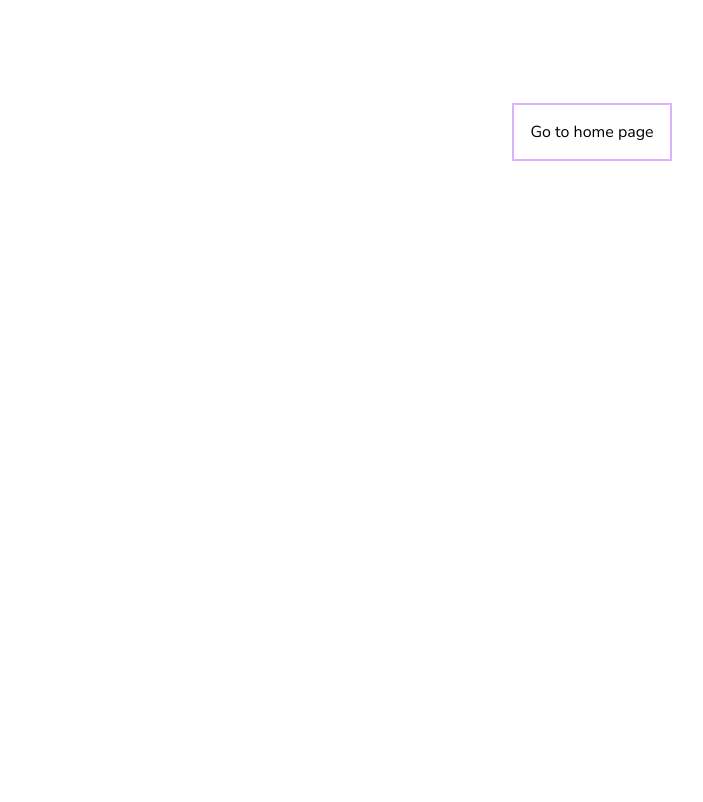
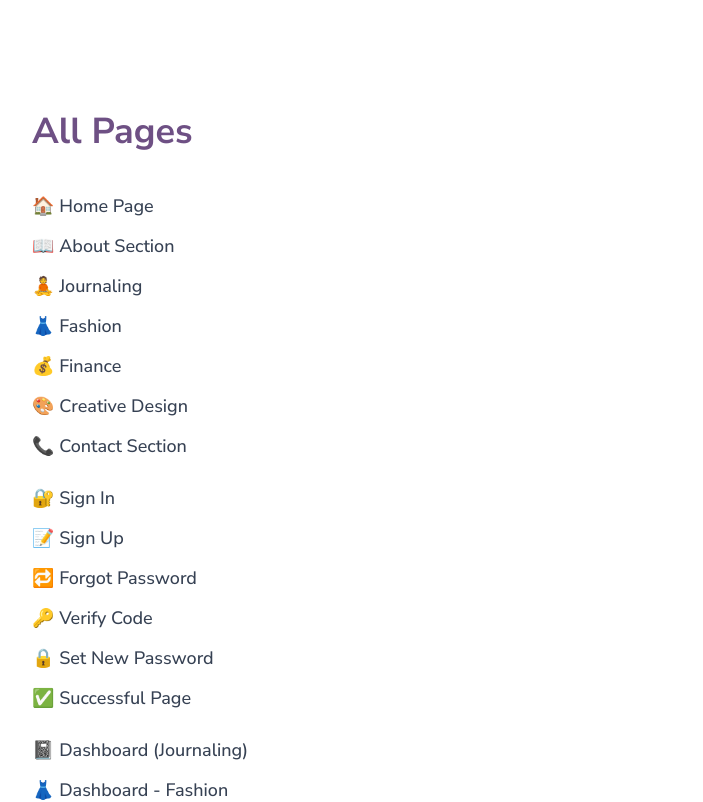
Before and after one commit to Webgenius0/lountandingcam-react-frontend, a React (Vite) app: page /all-pages in a window 1280 px wide. Shown: the top 802 px of the page, without its empty margins (48-751 px from the left). Built offline with nearby package versions, Linux system fonts and the light colour scheme.

Commit message:
add all pages page, fix navlink issue

```diff
--- a/index.html
+++ b/index.html
@@ -1,16 +1,22 @@
-<!doctype html>
+<!DOCTYPE html>
 <html lang="en">
   <head>
     <meta charset="UTF-8" />
-    <link rel="icon" type="image/svg+xml" href="/public/BeauteEnterpriseFav.svg" />
+    <link
+      rel="icon"
+      type="image/svg+xml"
+      href="/public/BeauteEnterpriseFav.svg"
+    />
     <meta name="viewport" content="width=device-width, initial-scale=1.0" />
     <title>Beaute Enterprise</title>
 
     <!-- google font -->
-     <link rel="preconnect" href="https://fonts.googleapis.com">
-<link rel="preconnect" href="https://fonts.gstatic.com" crossorigin>
-<link href="https://fonts.googleapis.com/css2?family=Inter:ital,opsz,wght@0,14..32,100..900;1,14..32,100..900&family=Nunito+Sans:ital,opsz,wght@0,6..12,200..1000;1,6..12,200..1000&display=swap" rel="stylesheet">
-
+    <link rel="preconnect" href="https://fonts.googleapis.com" />
+    <link rel="preconnect" href="https://fonts.gstatic.com" crossorigin />
+    <link
+      href="https://fonts.googleapis.com/css2?family=Inter:ital,opsz,wght@0,14..32,100..900;1,14..32,100..900&family=Nunito+Sans:ital,opsz,wght@0,6..12,200..1000;1,6..12,200..1000&display=swap"
+      rel="stylesheet"
+    />
   </head>
   <body>
     <div id="root"></div>
--- a/src/components/HomePageComponents/DiscoverSection.jsx
+++ b/src/components/HomePageComponents/DiscoverSection.jsx
@@ -11,7 +11,7 @@ import PrimaryBtn from "../common/PrimaryBtn";
 
 export default function DiscoverSection() {
   return (
-    <section id="about-section" className="bg-linear-90 from-[rgba(246,205,219,1)] via-[rgba(217,235,246,1)] via-46% to-[rgba(215,204,237,1)] relative py-30">
+    <section  className="bg-linear-90 from-[rgba(246,205,219,1)] via-[rgba(217,235,246,1)] via-46% to-[rgba(215,204,237,1)] relative py-30">
       {/* bg svg  */}
       <span className="absolute right-40">
         <StarSvg />
--- a/src/components/HomePageComponents/HelpingTeenSection.jsx
+++ b/src/components/HomePageComponents/HelpingTeenSection.jsx
@@ -3,7 +3,7 @@ import teenImg from "../../assets/Img/GroupPhoto.png";
 
 export default function HelpingTeenSection() {
   return (
-    <section className="2xl:w-9/12 mx-auto flex items-center  py-30">
+    <section id="about-section" className="2xl:w-9/12 mx-auto flex items-center  py-30">
       {/* img content */}
       <div className="flex-1">
         <img src={teenImg} alt="teen img" />
--- a/src/index.css
+++ b/src/index.css
@@ -1,3 +1,5 @@
+/* @import url("https://fonts.googleapis.com/css2?family=Inter:ital,opsz,wght@0,14..32,100..900;1,14..32,100..900&family=Nunito+Sans:ital,opsz,wght@0,6..12,200..1000;1,6..12,200..1000&display=swap"); */
+
 @import "tailwindcss";
 @import "tw-animate-css";
 
@@ -42,6 +44,7 @@
 }
 
 :root {
+  --default-font-family: 'Nunito Sans', sans-serif;
   --radius: 0.625rem;
   --background: oklch(1 0 0);
   --foreground: oklch(0.145 0 0);
@@ -49,9 +52,9 @@
   --card-foreground: oklch(0.145 0 0);
   --popover: oklch(1 0 0);
   --popover-foreground: oklch(0.145 0 0);
-  --primary: #6E5084;
+  --primary: #6e5084;
   --primary-foreground: oklch(0.985 0 0);
-  --secondary: #E6DFF4;
+  --secondary: #e6dff4;
   --secondary-foreground: oklch(0.205 0 0);
   --muted: oklch(0.97 0 0);
   --muted-foreground: oklch(0.556 0 0);
@@ -114,33 +117,29 @@
   * {
     @apply border-border outline-ring/50;
   }
-
-
 }
 
 body {
+  font-family: "Nunito Sans", sans-serif;
+}
 
-      font-family: "Nunito Sans", sans-serif;
+.inter-font {
+  font-family: "Inter", sans-serif;
+}
 
-  }
-
- .inter-font{
-   font-family: "Inter", sans-serif;
- }
-
- html {
+html {
   scroll-behavior: smooth;
 }
 
-::-webkit-scrollbar{
+::-webkit-scrollbar {
   width: 10px;
 }
 
-::-webkit-scrollbar-track{
+::-webkit-scrollbar-track {
   background: #fff;
 }
 
-::-webkit-scrollbar-thumb{
-  background: #E6DFF4;
+::-webkit-scrollbar-thumb {
+  background: #e6dff4;
   border-radius: 10px;
 }
--- /dev/null
+++ b/src/pages/AllPagesLink/AllPages.jsx
@@ -0,0 +1,63 @@
+import { Link } from "react-router";
+
+const AllPages = () => {
+  const AllPagesLinks = [
+    // ==== main pages ====
+    { name: "🏠 Home Page", link: "/" },
+    { name: "📖 About Section", link: "/#about-section" },
+    { name: "🧘 Journaling", link: "/journaling" },
+    { name: "👗 Fashion", link: "/fashion" },
+    { name: "💰 Finance", link: "/finance" },
+    { name: "🎨 Creative Design", link: "/creative-design" },
+    { name: "📞 Contact Section", link: "/#contact" },
+    { name: "", link: "" },
+
+    // ==== AUTH PAGES ====
+    { name: "🔐 Sign In", link: "/auth/sign-in" },
+    { name: "📝 Sign Up", link: "/auth/sign-up" },
+    { name: "🔁 Forgot Password", link: "/auth/forgot-pass" },
+    { name: "🔑 Verify Code", link: "/auth/verify-code" },
+    { name: "🔒 Set New Password", link: "/auth/set-pass" },
+    { name: "✅ Successful Page", link: "/auth/successful" },
+    { name: "", link: "" },
+
+    // ==== dashboard ====
+    { name: "📓 Dashboard (Journaling)", link: "/dashboard" },
+    { name: "👗 Dashboard - Fashion", link: "/dashboard/fashion" },
+    { name: "💰 Dashboard - Finance", link: "/dashboard/finance" },
+    { name: "🎨 Dashboard - Creative Design", link: "/dashboard/creative-design" },
+    { name: "", link: "" },
+
+    // ==== profile ====
+    { name: "👤 Dashboard - Profile", link: "/dashboard/profile" },
+    { name: "⚙️ Profile - Settings", link: "/dashboard/profile/setting" },
+    { name: "", link: "" },
+
+    // ==== SETTINGS SUB-PAGES ====
+    { name: "🔑 Change Password", link: "/dashboard/profile/setting" },
+    { name: "🔔 Notification Settings", link: "/dashboard/profile/setting/notification" },
+    { name: "💬 Help & Support", link: "/dashboard/profile/setting/help-support" },
+  ];
+
+  return (
+    <div className="py-28 px-20">
+      <h1 className="text-4xl text-primary font-bold mb-10">All Pages</h1>
+
+      <ul className="text-lg flex flex-col gap-3">
+        {AllPagesLinks.map((item, index) => (
+          <li key={index}>
+            <Link
+              to={item.link}
+              target="_blank"
+              className="text-gray-700 hover:text-primary font-medium duration-300"
+            >
+              {item.name}
+            </Link>
+          </li>
+        ))}
+      </ul>
+    </div>
+  );
+};
+
+export default AllPages;
--- a/src/pages/AuthPages/Forgot.jsx
+++ b/src/pages/AuthPages/Forgot.jsx
@@ -32,6 +32,7 @@ export default function Forgot() {
 
       <form onSubmit={handleSubmit(onSubmit)}>
         <div className="mb-1 sm:mb-2">
+
           {/* email Input */}
           <div className="mb-4 relative">
             <label className="font-bold text-sm ">
--- a/src/pages/DashboardPages/Profile/Profile.jsx
+++ b/src/pages/DashboardPages/Profile/Profile.jsx
@@ -7,7 +7,9 @@ export default function Profile() {
   return (
     <div className=" flex gap-6 items-start">
       {/* menu bar */}
-      <div className="bg-white w-[280px] rounded-xl p-4 border min-h-screen ">
+      <div
+        className="bg-white w-[280px] rounded-xl p-4 border lg:min-h-[700px]"
+      >
         <ul className="space-y-2 font-medium">
           <li>
             <NavLink
@@ -47,7 +49,7 @@ export default function Profile() {
 
       {/* outlet  */}
       <div className=" w-full ">
-        <Outlet/>
+        <Outlet />
       </div>
     </div>
   );
--- a/src/router/router.jsx
+++ b/src/router/router.jsx
@@ -23,6 +23,7 @@ import Setting from "../pages/DashboardPages/Setting/Setting";
 import ChangePassword from "../components/DashboardComponents/SettingComponents/ChangePassword";
 import Notification from "../components/DashboardComponents/SettingComponents/Notification";
 import HelpSupport from "../components/DashboardComponents/SettingComponents/HelpSupport";
+import AllPages from "../pages/AllPagesLink/AllPages";
 
 export const router = createBrowserRouter([
   {
@@ -123,25 +124,29 @@ export const router = createBrowserRouter([
             Component: ProfileSettings,
           },
           {
-            path: 'setting',
+            path: "setting",
             Component: Setting,
             children: [
               {
                 index: true,
-                Component: ChangePassword
+                Component: ChangePassword,
               },
               {
-                path: 'notification',
-                Component: Notification
+                path: "notification",
+                Component: Notification,
               },
               {
-                path:'help-support',
-                Component: HelpSupport
-              }
-            ]
-          }
-        ]
+                path: "help-support",
+                Component: HelpSupport,
+              },
+            ],
+          },
+        ],
       },
     ],
   },
+  {
+    path:"all-pages",
+    Component:AllPages
+  }
 ]);
--- a/src/shared/Footer.jsx
+++ b/src/shared/Footer.jsx
@@ -18,7 +18,7 @@ const socialLinks = [
 
 export default function Footer() {
   return (
-    <section id="contact-section" className="bg-primary  text-white py-20">
+    <footer id="contact-section" className="bg-primary  text-white py-20">
       <div className="2xl:max-w-9/12 flex flex-col lg:flex-row   items-start gap-10 max-w-11/12 mx-auto ">
         <div className="lg:w-4/12">
           {/* logo */}
@@ -145,6 +145,6 @@ export default function Footer() {
           Fresh Fruit.
         </p>
       </div>
-    </section>
+    </footer>
   );
 }
--- a/src/shared/NavBar.jsx
+++ b/src/shared/NavBar.jsx
@@ -16,7 +16,7 @@ export default function Navbar() {
 
   const navLinks = [
     { to: "/", label: "Home" },
-    { to: "#about-section", label: "About" },
+    { to: "/#about-section", label: "About" },
     { to: "/journaling", label: "Journaling" },
     { to: "/fashion", label: "Fashion" },
     { to: "/finance", label: "Finance" },
@@ -59,7 +59,7 @@ export default function Navbar() {
                 className={({ isActive }) =>
                   `text-sm ${
                     isActive
-                      ? "text-primary border-b-2 border-primary font-medium"
+                      ? `${link.label === "About" ? "text-gray-600 hover:text-black" : "text-primary border-b-2 border-primary font-medium"}`
                       : "text-gray-600 hover:text-black"
                   }`
                 }
@@ -125,8 +125,8 @@ export default function Navbar() {
               <div className="flex flex-col p-5 pt-0 space-y-4">
                 <PrimaryBtn
                   className="w-full"
-                  text="Get Started"
-                  to="/register"
+                  text="Sign Up"
+                  to="/auth/sign-up"
                 />
                 <SecondaryBtn
                   className="w-full"
```
Also changed, not shown: src/components/common/LogoutConfirmModal.jsx (+8 -2 lines), src/layouts/DashboardLayouts.jsx (+5 -4 lines).
